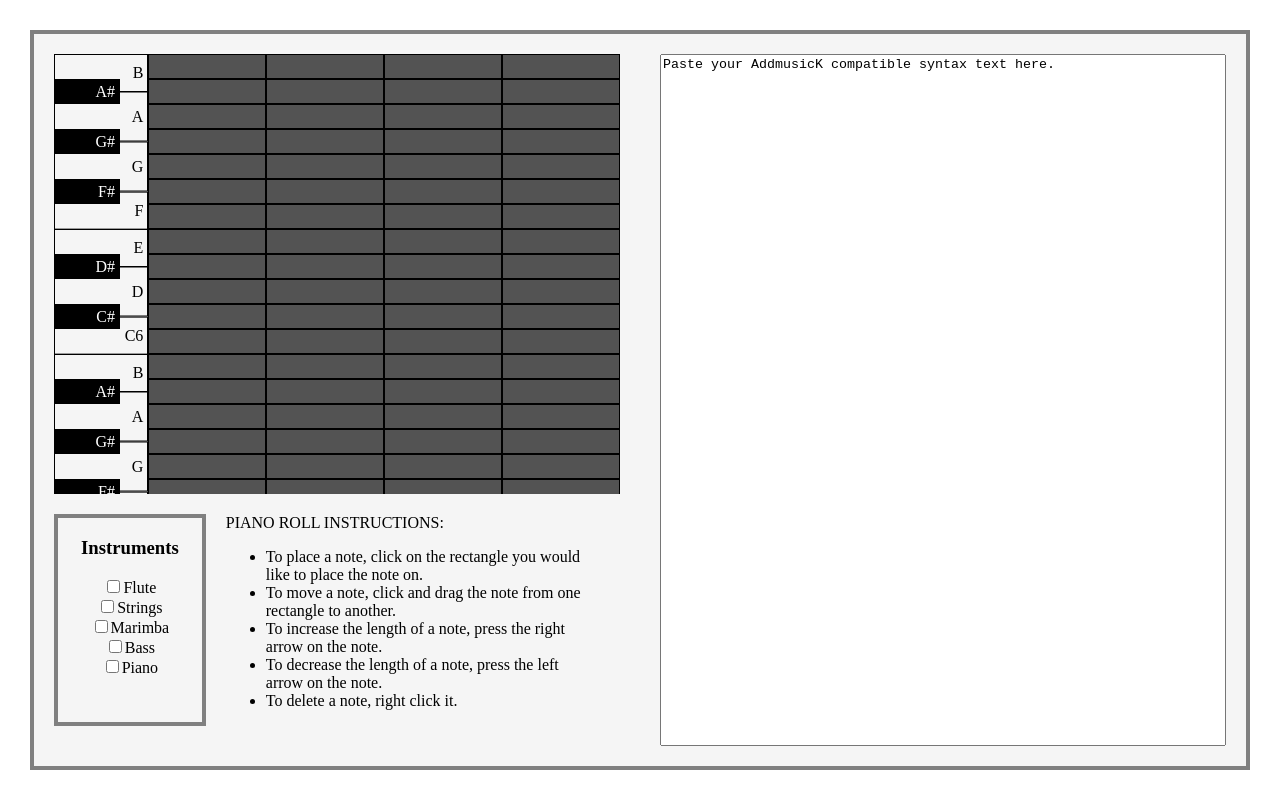
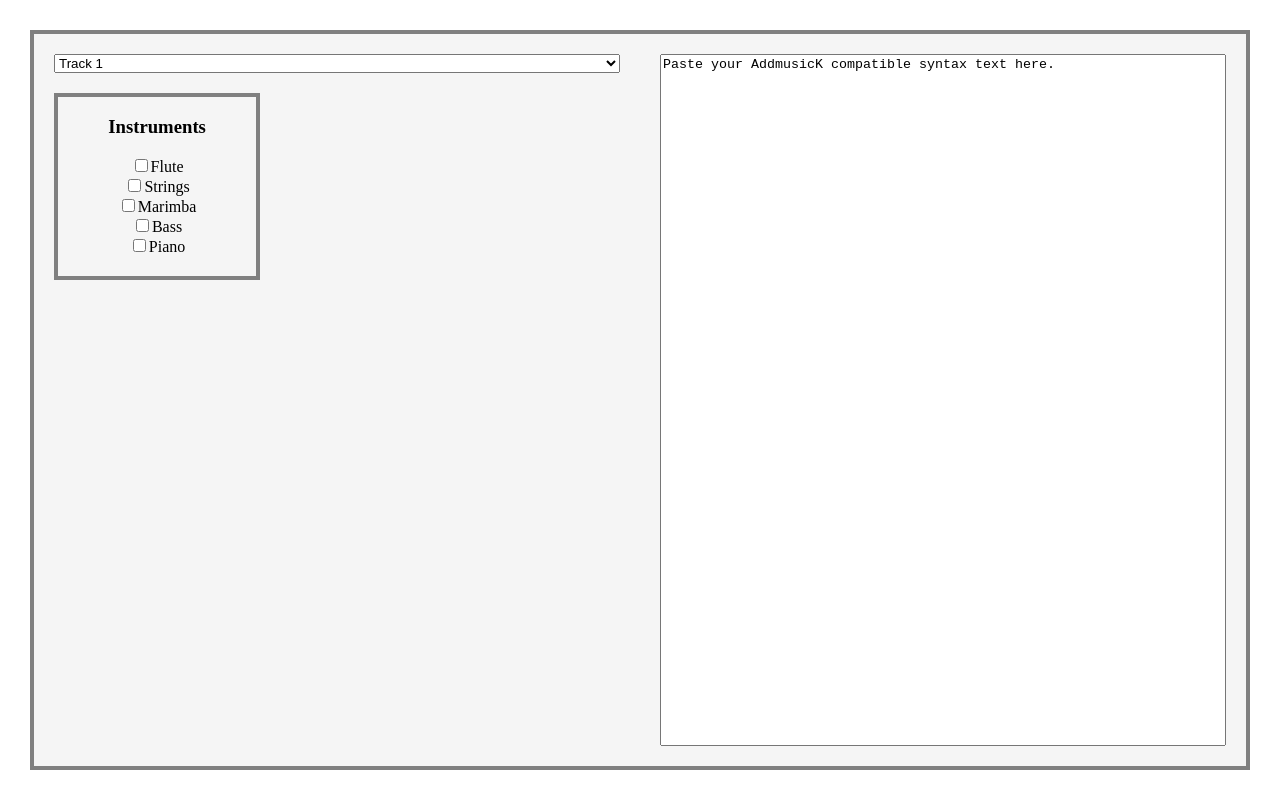
Before and after one commit to Repuler/SPC_formatter, a React (Create React App) app: page / in a window 1280 px wide. Built offline with nearby package versions, Linux system fonts and the light colour scheme.

Commit message:
Created Track Selector

```diff
--- a/src/api/track.js
+++ b/src/api/track.js
@@ -6,7 +6,9 @@ class Loop {
 }
 
 class Track {
-  loops = []; //Notes but also loops because there are loops. (Loops can't be nested so yay (regular ones at least))
+  static MAX_TRACK_NUM = 8;
+  notes = [];
+  // loops = []; //Notes but also loops because there are loops. (Loops can't be nested so yay (regular ones at least))
   //instrument: ['Flute', 'Strings', 'Marimba', 'Bass', 'Piano'] //@0 @1 @3 @8 @9 respectiveley
   volume = 150; //0-255
   octave_start = 1; //1-6
@@ -14,10 +16,13 @@ class Track {
 
   //Track data minipulation functions go here.
 
-  constructor() {
+  constructor(id) {
+    this.id = id;
       //Make some notes probably?
       //Might not have to because it starts out empty anyway.
   }
+
+  getId = () => this.id;
 }
 
 export default Track;
--- a/src/app.jsx
+++ b/src/app.jsx
@@ -15,12 +15,22 @@ class App extends React.Component {
       //ALL DATA GOES HERE
       example: false,
       instruments: ['Flute', 'Strings', 'Marimba', 'Bass', 'Piano'], //@0 @1 @3 @8 @9 respectiveley //THIS NEEDS TO BE MOVED TO TRACK.JS (instrument is per track)
-      tracks: [new Track()],
+      tracks: [],
       volume: 255, //0-255
       tempo: 40 //Tempo is BPM * 0.4 | Values are 0-60 but can go higher.
     };
 
     //Event listeners for key presses go here if any
+  }
+
+  initializeTracks = () => {
+    const tracks = [];
+    for (let i = 0; i < Track.MAX_TRACK_NUM; i += 1) tracks.push(new Track(i));
+    this.setState({ tracks });
+  }
+
+  componentDidMount() {
+    this.initializeTracks();
   }
 
   //This is where a shit ton of functions that edit the state go.
@@ -36,6 +46,7 @@ class App extends React.Component {
           //Give any variables from state it uses.
           example={this.state.example}
           instruments={this.state.instruments}
+          tracks={this.state.tracks}
 
           //Pass down functions. Any function that edits the state should be written here then passed down.
           forExample={this.forExample}
--- /dev/null
+++ b/src/components/TracksDropdown/index.jsx
@@ -0,0 +1,24 @@
+import React from 'react';
+
+const TracksDropdown = ({
+  tracks,
+  currTrack,
+  setCurrTrack,
+}) => {
+  const onTrackSelected = (e) => {
+    e.preventDefault();
+    setCurrTrack(parseInt(e.target.value));
+  };
+
+  const renderTrackOptions = () => tracks.map(track => (
+    <option key={track.getId()} value={track.getId()}>Track {track.getId() + 1}</option>
+  ));
+
+  return currTrack ? (
+    <select value={currTrack.getId()} onChange={onTrackSelected}>
+      {renderTrackOptions()}
+    </select >
+  ) : null;
+};
+
+export default TracksDropdown;
--- a/src/components/editorarea.jsx
+++ b/src/components/editorarea.jsx
@@ -1,9 +1,28 @@
 import React from "react";
 
-import PianoRoll from './PianoRoll';
 import InstrumentMenu from './instrument-menu'
+import TracksDropdown from "./TracksDropdown";
 
 class Editor extends React.Component {
+  constructor(props) {
+    super(props);
+
+    this.state = {
+      currTrack: null,
+    };
+  }
+
+  componentDidUpdate() {
+    if (this.props.tracks.length > 0 && !this.state.currTrack) this.initializeCurrTrack();
+  }
+
+  initializeCurrTrack = () => {
+    this.setCurrTrack(0);
+  }
+
+  setCurrTrack = (id) => {
+    this.setState({ currTrack: this.props.tracks.filter(track => track.getId() === id)[0] });
+  }
 
   //No data or anything, just render stuff
   renderText() {
@@ -17,6 +36,10 @@ class Editor extends React.Component {
   render() {
     return (
       <div id="editorarea">
+        <TracksDropdown
+          tracks={this.props.tracks}
+          currTrack={this.state.currTrack}
+          setCurrTrack={this.setCurrTrack} />
 
         {/* There will be an object/data structure that will facilitate the conversion from the text on the right to
           the GUI that will be present here. Please do not add anything unless it is already in said object/data structure.<br/>
@@ -28,7 +51,7 @@ class Editor extends React.Component {
 
         {/* <br /><br /> */}
 
-        <PianoRoll />
+        {/* <PianoRoll /> */}
 
         {/* {this.renderText()} */}
 
@@ -36,7 +59,7 @@ class Editor extends React.Component {
           <InstrumentMenu
             instruments={this.props.instruments}
           />
-          <div style={{ flexGrow: '1fr', padding: '20px', fontSize: '16px', textAlign: 'left' }}>
+          {/* <div style={{ flexGrow: '1fr', padding: '20px', fontSize: '16px', textAlign: 'left' }}>
             <div>PIANO ROLL INSTRUCTIONS:</div>
             <ul>
               <li>To place a note, click on the rectangle you would like to place the note on.</li>
@@ -45,7 +68,7 @@ class Editor extends React.Component {
               <li>To decrease the length of a note, press the left arrow on the note.</li>
               <li>To delete a note, right click it.</li>
             </ul>
-          </div>
+          </div> */}
         </div>
       </div>);
   }
```
Also changed, not shown: 1 other file (tests, documents, lock files or other folders).
